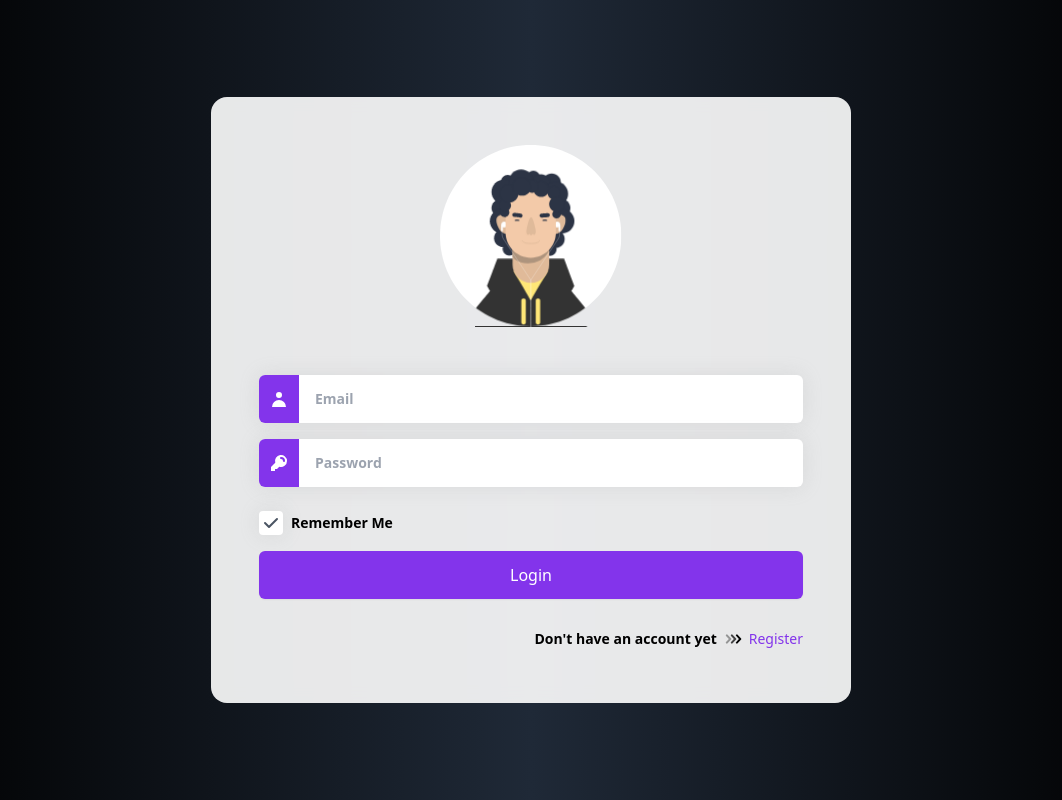
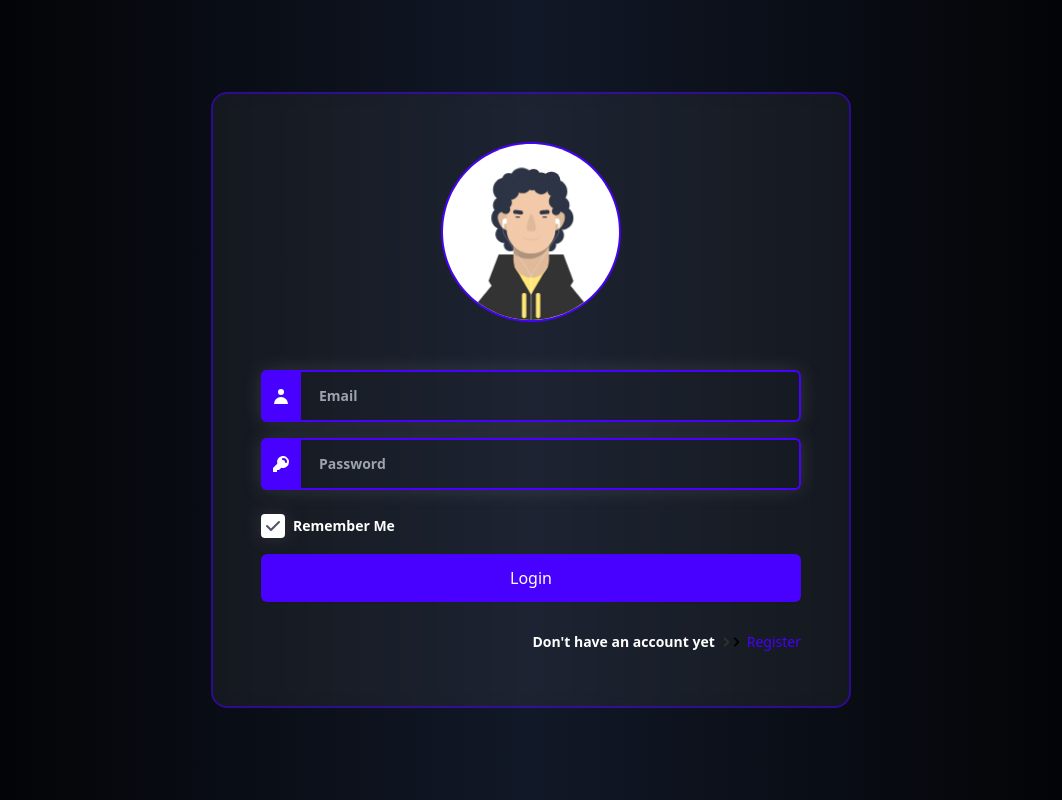
Before and after one commit to Akalanka47000/watchnode-frontend, a React (Vite) app: page /login in a window 1280 px wide. Shown: the whole page, without its empty margins (109-1171 px from the left). Built offline with nearby package versions, Linux system fonts and the light colour scheme; no server answers.

Commit message:
Updated theme and deploy script

```diff
--- a/src/components/auth/auth_form.jsx
+++ b/src/components/auth/auth_form.jsx
@@ -45,10 +45,12 @@ const AuthForm = ({ type }) => {
   }
 
   return (
-    <div className="bg-white/90 backdrop-blur py-12 px-7 md:px-12 w-11/12 lg:w-1/2 rounded-2xl">
+    <div className="bg-white/5 backdrop-blur border-2 border-primary-base/50 py-12 px-7 md:px-12 w-11/12 lg:w-1/2 rounded-2xl">
       <div className="flex justify-center items-center">
         <div className="w-9/12 sm:w-7/12 xl:w-4/12 mb-10">
-          <NextLottie animationData={welcomeAnimation} />
+          <div className="border-2 border-primary-base rounded-full">
+            <NextLottie animationData={welcomeAnimation} />
+          </div>
         </div>
       </div>
       <form id={`${type}Form`} className="flex flex-col " onSubmit={onSubmit}>
@@ -66,13 +68,13 @@ const AuthForm = ({ type }) => {
         <div className="flex justify-between mt-4">
           <div className="flex items-center">
             <Checkbox checked={rememberMe} toggle={setRememberMe} />
-            <p className="text-sm text-blue ml-2 font-semibold">Remember Me</p>
+            <p className="text-sm text-white ml-2 font-semibold">Remember Me</p>
           </div>
         </div>
         <Button value={type === 'login' ? 'Login' : 'Register'} padding="px-12 py-2 md:py-3" extraClasses="mt-4" />
         <div className="group flex justify-end items-center mt-6">
           <div className="flex justify-center items-center">
-            <p className="text-sm text-blue ml-2 font-semibold">{type === 'login' ? "Don't have an account yet" : 'Already have an account'}</p>{' '}
+            <p className="text-sm text-white ml-2 font-semibold">{type === 'login' ? "Don't have an account yet" : 'Already have an account'}</p>{' '}
             <div className="h-8 w-8 invert -rotate-90">
               <NextLottie animationData={arrowAnimation} />
             </div>{' '}
--- a/src/components/common/input.jsx
+++ b/src/components/common/input.jsx
@@ -4,7 +4,7 @@ const Input = ({ placeholder, type, required, prefixIcon, ...props }) => {
   return (
     <div className={twMerge('relative my-2 group', props.wrapperclasses || '')}>
       {prefixIcon && (
-        <div className="w-10 group-hover:w-12 py-2.5 lg:py-3.5 absolute left-0 rounded-l-md border-r-1 border-black flex justify-center items-center bg-primary-base hover:bg-primary-hover cursor-pointer transition-all duration-300">
+        <div className="h-full w-10 group-hover:w-12 py-2.5 lg:py-3.5 absolute left-0 rounded-l-md border-r-1 border-black flex justify-center items-center bg-primary-base hover:bg-primary-hover cursor-pointer transition-all duration-300">
           <div className="w-5 h-5 text-white">{prefixIcon}</div>
         </div>
       )}
@@ -14,7 +14,7 @@ const Input = ({ placeholder, type, required, prefixIcon, ...props }) => {
         className={twMerge(
           `w-full shadow-ds2 pr-4 py-2.5 lg:py-3.5 ${
             prefixIcon ? 'pl-14 group-hover:pl-16' : 'pl-4'
-          } border-none text-sm font-semibold focus:ring-2 focus:ring-primary-base focus:outline-0 rounded-md transition-all duration-300`,
+          } text-sm font-semibold focus:ring-2 bg-transparent border-2 text-white border-primary-base focus:ring-primary-base focus:outline-0 rounded-md transition-all duration-300`,
           props.className,
         )}
         placeholder={placeholder}
--- a/src/pages/home.jsx
+++ b/src/pages/home.jsx
@@ -46,36 +46,36 @@ const Home = () => {
   return (
     <Layout title="Home | Watchnode">
       <Header />
-      <div className="min-h-screen w-screen bg-gradient-to-r from-black via-gray-800 to-black flex justify-between items-center relative z-40 pt-20">
+      <div className="min-h-screen w-screen bg-gradient-to-r from-black via-gray-800 to-black flex justify-between items-center relative z-40 pt-20 2xl:pt-10">
         <div className="w-full min-h-screen flex justify-center items-center mr-28 mb-24">
           {schedule && schedule?.events?.length > 0 ? (
-            <div className="flex flex-col w-full justify-center items-center">
-              <div className="w-full flex justify-center items-center mb-8 px-8 xl:px-[8rem]">
+            <div className="min-h-80vh flex flex-col w-full justify-start items-center py-10">
+              <div className="w-full flex justify-center items-center mb-8 px-8 xl:px-[8rem] 2xl:px-[7.3rem]">
                 <Button
                   value="<<"
-                  padding="px-12 py-2 md:py-3"
+                  padding="px-12 py-3 md:py-4"
                   extraClasses={`rounded-r-none font-bold ${day <= 1 ? 'bg-gray-600' : ''}`}
                   onClick={() => {
                     if (day > 1) setDay(day - 1)
                   }}
                 />
-                <div className="w-full px-10 bg-white py-2 md:py-3 text-center">
+                <div className="w-full px-10 bg-transparent border border-primary-base py-2 md:py-3 text-center text-white text-2xl font-bold  ">
                   {new Date(schedule.events.slice(24 * (day - 1), 24 * (day - 1) + 24)[0].start).toLocaleString('en-us', { weekday: 'long' })}
                 </div>
                 <Button
                   value=">>"
-                  padding="px-12 py-2 md:py-3"
+                  padding="px-12 py-3 md:py-4"
                   extraClasses={`rounded-l-none font-bold ${day >= 7 ? 'bg-gray-600' : ''}`}
                   onClick={() => {
                     if (day < 7) setDay(day + 1)
                   }}
                 />
               </div>
-              <form className="w-full grid grid-cols-1 xl:grid-cols-2 content-center place-items-center place-content-center px-2 xl:px-24">
+              <form className="w-full grid grid-cols-1 xl:grid-cols-2 2xl:grid-cols-3 content-center place-items-center place-content-center gap-y-4 px-2 xl:px-24">
                 {schedule.events.slice(24 * (day - 1), 24 * (day - 1) + 24).map((event, index) => {
                   return (
                     <div className="w-11/12 flex justify-center items-center">
-                      <div className="w-6/12 md:w-4/12 2xl:w-3/12 h-full py-3 px-6 bg-primary-base text-white rounded-l-md">
+                      <div className="w-6/12 md:w-4/12 xl:w-3/12 2xl:w-5/12 h-full py-[0.74rem] px-6 border-2 border-primary-base bg-primary-base text-white rounded-l-md">
                         {new Date(event.start).toLocaleTimeString()}
                       </div>
                       <Input
@@ -86,7 +86,7 @@ const Home = () => {
                         value={event.name}
                         required
                         wrapperclasses="w-6/12 md:w-8/12 2xl:w-9/12"
-                        className="h-full py-3.5 px-3 rounded-r-md rounded-l-none focus:ring-0"
+                        className="h-full py-3.5 px-4 rounded-r-md rounded-l-none focus:ring-0"
                         onChange={(e) => {
                           const events = schedule.events
                           events[index].name = e.target.value
@@ -97,7 +97,7 @@ const Home = () => {
                   )
                 })}
               </form>
-              <div className="w-full px-8 xl:px-[8rem]">
+              <div className="w-full mt-3 px-8 xl:px-[8rem] 2xl:px-[7.3rem]">
                 <Button value="Update" padding="w-full px-12 py-2 md:py-3" extraClasses="mt-4" onClick={handleSubmit} />
               </div>
             </div>
--- a/src/pages/login.jsx
+++ b/src/pages/login.jsx
@@ -4,7 +4,7 @@ import AuthForm from '../components/auth/auth_form'
 const Login = () => {
   return (
     <Layout title="Login | Watchnode">
-      <div className="h-screen w-screen bg-gradient-to-r from-black via-gray-800 to-black flex justify-center items-center relative z-50">
+      <div className="h-screen w-screen bg-gradient-to-r from-black via-gray-900 to-black flex justify-center items-center relative z-50">
         <AuthForm type="login" />
       </div>
     </Layout>
--- a/src/pages/register.jsx
+++ b/src/pages/register.jsx
@@ -4,7 +4,7 @@ import AuthForm from '../components/auth/auth_form'
 const Register = () => {
   return (
     <Layout title="Register | Watchnode">
-      <div className="h-screen w-screen bg-gradient-to-r from-black via-gray-800 to-black flex justify-center items-center relative z-50">
+      <div className="h-screen w-screen bg-gradient-to-r from-black via-gray-900 to-black flex justify-center items-center relative z-50">
         <AuthForm type="register" />
       </div>
     </Layout>
--- a/src/pages/settings.jsx
+++ b/src/pages/settings.jsx
@@ -59,13 +59,13 @@ const Settings = () => {
   return (
     <Layout title="Settings | Watchnode">
       <Header />
-      <div className="h-screen w-screen bg-gradient-to-r from-black via-gray-800 to-black flex justify-center items-center relative z-40">
-        <div className="bg-white/90 backdrop-blur py-12 px-7 md:px-12 w-11/12 lg:w-1/2 rounded-2xl">
-          <span className="font-bold text-2xl">Settings</span>
+      <div className="h-screen w-screen bg-gradient-to-r from-black via-gray-900 to-black flex justify-center items-center relative z-40">
+        <div className="bg-white/5 backdrop-blur border-2 border-primary-base/50 py-12 px-7 md:px-12 w-11/12 lg:w-1/2 rounded-2xl">
+          <span className="font-bold text-2xl text-white">Settings</span>
           <form className="flex flex-col mt-6" onSubmit={onSubmit}>
             <label className="flex justify-between items-center mb-2">
-              <span className="font-semibold">Enable Notifications</span>
-              <Switch onChange={handleSwitchChange} checked={formData.notification_enabled} onColor="#8334eb" />
+              <span className="font-semibold text-white">Enable Notifications</span>
+              <Switch onChange={handleSwitchChange} checked={formData.notification_enabled} onColor="#4800ff" />
             </label>
             <Input
               type="number"
--- a/tailwind.config.js
+++ b/tailwind.config.js
@@ -6,8 +6,8 @@ module.exports = {
     extend: {
       colors: {
         primary: {
-          base: '#8334eb',
-          hover: '#9e54ff',
+          base: '#4800ff',
+          hover: '#009dff',
         },
       },
       height: {
```
